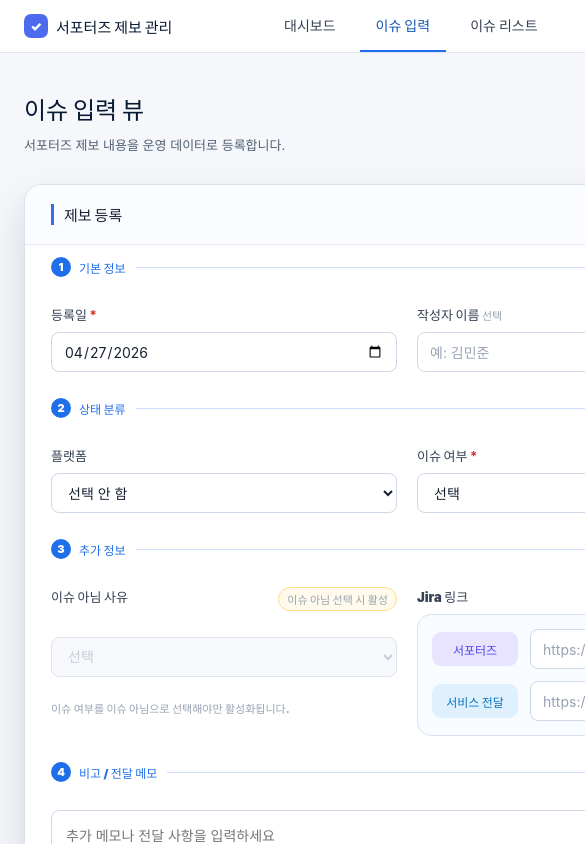
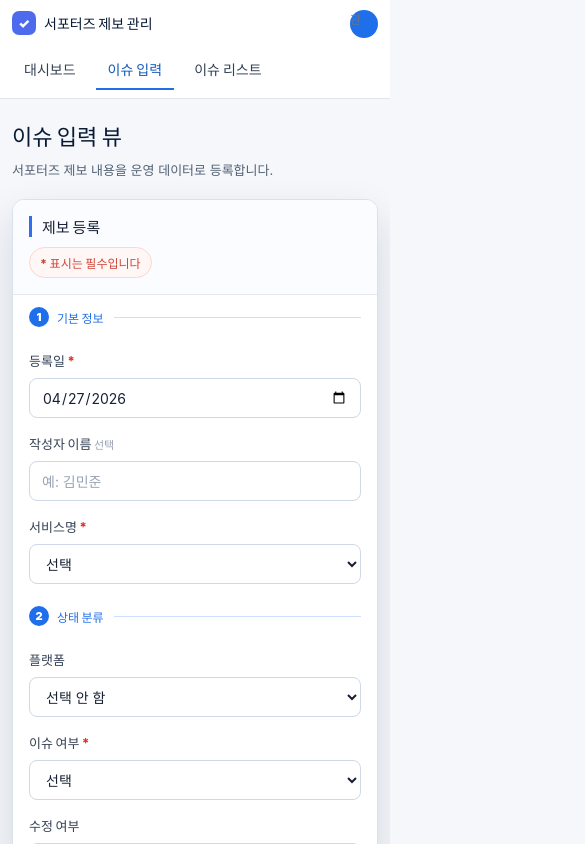
Before and after one commit to HYBEN09/supporters_dashboard, a React (Vite) app: page /issues/new in a window 390 px wide. Shown: the top 844 px of the page, 585 px wide, since content can reach past the window. Built offline with nearby package versions, Linux system fonts and the light colour scheme.

Commit message:
style(responsive): add adaptive layouts for dashboard and issue views

```diff
--- a/src/components/navigation/Navbar.module.css
+++ b/src/components/navigation/Navbar.module.css
@@ -106,3 +106,47 @@
   font-size: 13px;
   font-weight: 900;
 }
+
+@media (max-width: 900px) {
+  .inner {
+    grid-template-columns: 1fr auto;
+    width: min(100% - 32px, 1440px);
+    gap: 12px;
+    padding: 8px 0;
+  }
+
+  .brand {
+    min-width: 0;
+  }
+
+  .nav {
+    grid-column: 1 / -1;
+    order: 3;
+    overflow-x: auto;
+    scrollbar-width: none;
+  }
+
+  .nav::-webkit-scrollbar {
+    display: none;
+  }
+
+  .navLink {
+    height: 40px;
+    flex: 0 0 auto;
+    padding: 0 12px;
+  }
+}
+
+@media (max-width: 520px) {
+  .inner {
+    width: min(100% - 24px, 1440px);
+  }
+
+  .brand {
+    font-size: 14px;
+  }
+
+  .profile div {
+    display: none;
+  }
+}
--- a/src/components/ui/DetailModal.module.css
+++ b/src/components/ui/DetailModal.module.css
@@ -377,3 +377,80 @@
   padding-top: 16px;
   margin-top: 4px;
 }
+
+@media (max-width: 640px) {
+  .backdrop {
+    align-items: stretch;
+    padding: 12px;
+  }
+
+  .modal {
+    width: 100%;
+    height: auto;
+    max-height: calc(100vh - 24px);
+    border-radius: 14px;
+  }
+
+  .header {
+    flex-direction: column;
+    gap: 14px;
+    padding: 18px 16px 14px;
+  }
+
+  .headerActions {
+    width: 100%;
+  }
+
+  .editButton,
+  .closeButton {
+    flex: 1;
+  }
+
+  .details div {
+    grid-template-columns: 1fr;
+    gap: 6px;
+    padding: 12px 16px;
+  }
+
+  .details dt {
+    height: auto;
+    border-right: 0;
+    padding-right: 0;
+  }
+
+  .footer {
+    align-items: stretch;
+    flex-direction: column;
+    padding: 12px 16px;
+  }
+
+  .footerActions {
+    width: 100%;
+  }
+
+  .utilityButton {
+    flex: 1;
+  }
+
+  .editForm {
+    grid-template-columns: 1fr;
+    padding: 16px;
+  }
+
+  .jiraEditor {
+    grid-column: auto;
+  }
+
+  .jiraEditor label {
+    grid-template-columns: 1fr;
+  }
+
+  .formActions {
+    grid-column: auto;
+    flex-direction: column;
+  }
+
+  .formActions button {
+    width: 100%;
+  }
+}
--- a/src/index.css
+++ b/src/index.css
@@ -15,7 +15,6 @@
 }
 
 body {
-  min-width: 1180px;
   margin: 0;
 }
 
--- a/src/layouts/AdminLayout.module.css
+++ b/src/layouts/AdminLayout.module.css
@@ -9,3 +9,10 @@
   margin: 0 auto;
   padding: 28px 0 48px;
 }
+
+@media (max-width: 768px) {
+  .main {
+    width: min(100% - 24px, 1440px);
+    padding: 20px 0 36px;
+  }
+}
--- a/src/pages/DashboardPage.module.css
+++ b/src/pages/DashboardPage.module.css
@@ -210,3 +210,66 @@
   color: #667085;
   text-align: center;
 }
+
+@media (max-width: 1180px) {
+  .filterGrid {
+    grid-template-columns: repeat(3, minmax(0, 1fr));
+  }
+
+  .resetButton {
+    width: 100%;
+  }
+
+  .kpiGrid {
+    grid-template-columns: repeat(3, minmax(0, 1fr));
+  }
+}
+
+@media (max-width: 900px) {
+  .filterGrid {
+    grid-template-columns: repeat(2, minmax(0, 1fr));
+  }
+
+  .kpiGrid {
+    grid-template-columns: repeat(2, minmax(0, 1fr));
+  }
+
+  .chartGrid {
+    grid-template-columns: 1fr;
+  }
+
+  .chartGrid > section:first-child {
+    grid-column: auto;
+  }
+}
+
+@media (max-width: 640px) {
+  .filterPanel {
+    padding: 14px;
+  }
+
+  .filterGrid,
+  .dateRange,
+  .kpiGrid {
+    grid-template-columns: 1fr;
+  }
+
+  .dateRange span {
+    display: none;
+  }
+
+  .chartBox {
+    min-height: 260px;
+  }
+
+  .detailHeader {
+    align-items: flex-start;
+    flex-direction: column;
+    gap: 6px;
+    padding: 12px 14px;
+  }
+
+  .detailTable {
+    min-width: 760px;
+  }
+}
--- a/src/pages/IssueFormPage.module.css
+++ b/src/pages/IssueFormPage.module.css
@@ -279,3 +279,72 @@
   justify-content: flex-end;
   gap: 10px;
 }
+
+@media (max-width: 960px) {
+  .grid {
+    grid-template-columns: repeat(2, minmax(0, 1fr));
+  }
+
+  .wide {
+    grid-column: 1 / -1;
+  }
+}
+
+@media (max-width: 640px) {
+  .page {
+    margin: 0 auto 44px;
+  }
+
+  .pageHeader {
+    margin-bottom: 20px;
+  }
+
+  .pageHeader h1 {
+    font-size: 22px;
+  }
+
+  .panel {
+    border-radius: 12px;
+  }
+
+  .panelHeader {
+    align-items: flex-start;
+    flex-direction: column;
+    gap: 10px;
+    padding: 16px;
+  }
+
+  .section {
+    gap: 16px;
+    padding: 20px 16px 10px;
+  }
+
+  .grid {
+    grid-template-columns: 1fr;
+    gap: 16px;
+  }
+
+  .wide,
+  .full {
+    grid-column: auto;
+  }
+
+  .jiraLinks label {
+    grid-template-columns: 1fr;
+    gap: 8px;
+  }
+
+  .footer {
+    align-items: stretch;
+    flex-direction: column;
+    padding: 14px 16px;
+  }
+
+  .actions {
+    flex-direction: column;
+  }
+
+  .actions button {
+    width: 100%;
+  }
+}
--- a/src/pages/IssueListPage.module.css
+++ b/src/pages/IssueListPage.module.css
@@ -204,3 +204,71 @@
   color: #667085;
   text-align: center;
 }
+
+@media (max-width: 1180px) {
+  .filterGrid {
+    grid-template-columns: repeat(3, minmax(0, 1fr));
+  }
+
+  .actions {
+    grid-column: span 3;
+  }
+
+  .actions button {
+    flex: 1;
+  }
+
+  .summaryGrid {
+    grid-template-columns: repeat(2, minmax(0, 1fr));
+  }
+}
+
+@media (max-width: 760px) {
+  .header h1 {
+    font-size: 24px;
+  }
+
+  .filterGrid,
+  .dateRange,
+  .summaryGrid {
+    grid-template-columns: 1fr;
+  }
+
+  .actions {
+    grid-column: auto;
+  }
+
+  .dateRange span {
+    display: none;
+  }
+
+  .filterPanel {
+    padding: 14px;
+  }
+
+  .listHeader {
+    padding: 0 14px;
+  }
+
+  .table {
+    min-width: 780px;
+  }
+}
+
+@media (max-width: 520px) {
+  .header {
+    margin-bottom: 16px;
+  }
+
+  .header h1 {
+    font-size: 22px;
+  }
+
+  .actions {
+    flex-direction: column;
+  }
+
+  .actions button {
+    width: 100%;
+  }
+}
```
